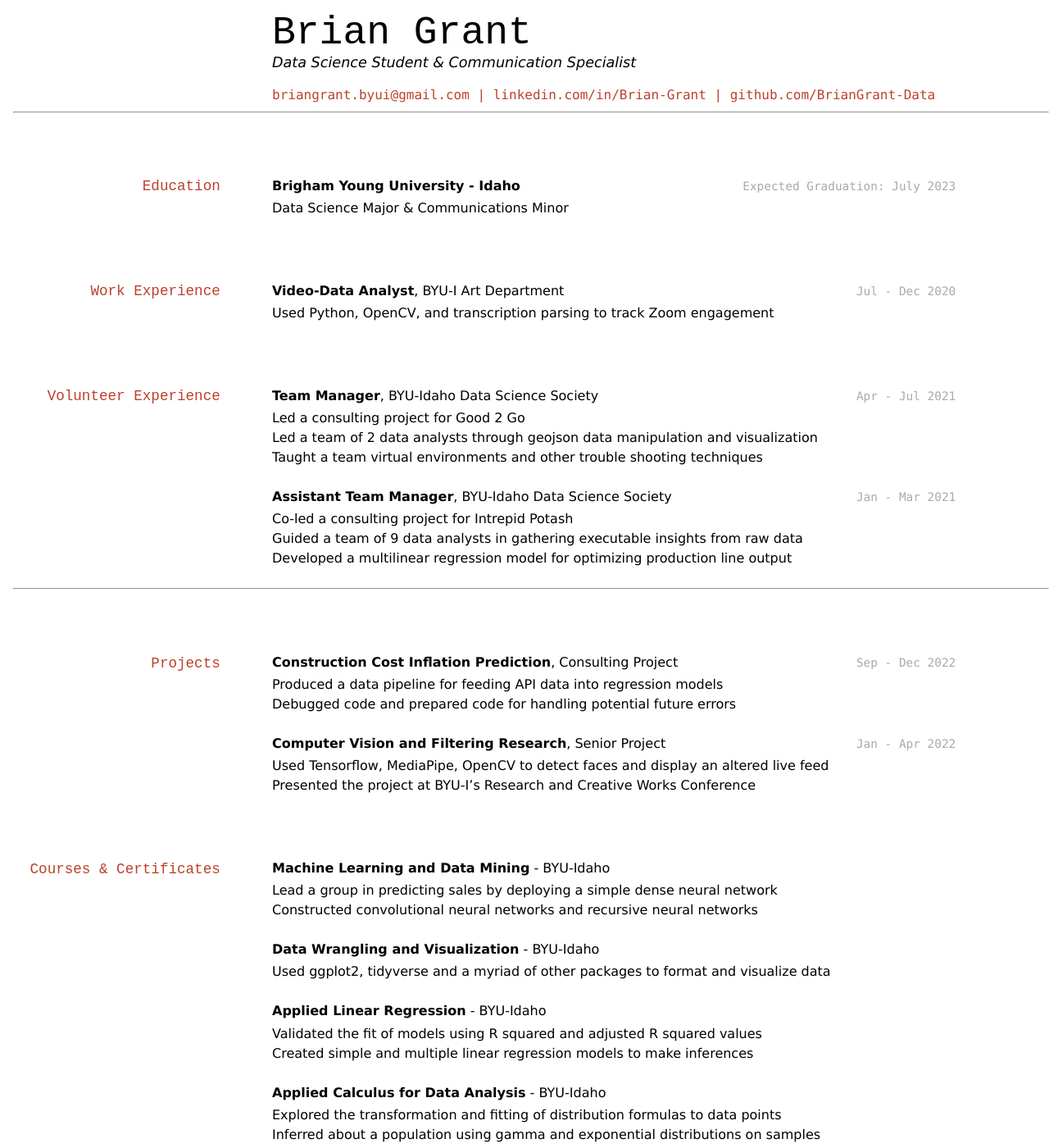
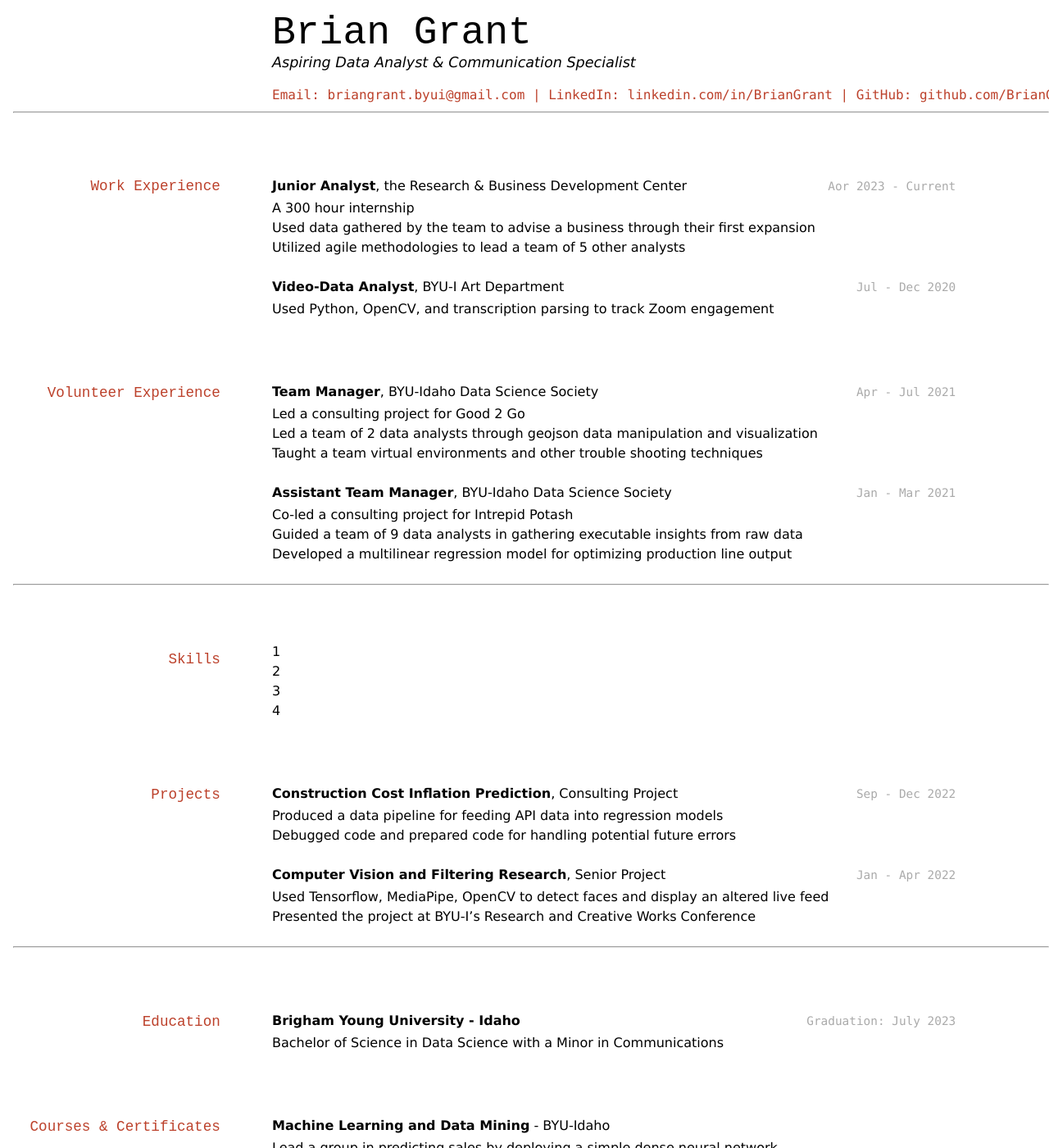
Before and after one commit to BrianGrant-Data/Resume, a Jekyll site: the page built from docs/index.md, in a window 1280 px wide and 1400 px high. Shown: the whole window at 82% size. Built offline with Jekyll 4.4.1, drawn with Linux system fonts in a browser that asks for light colours.

Commit message:
Update index.md

```diff
--- a/docs/index.md
+++ b/docs/index.md
@@ -2,13 +2,13 @@
 layout: cv
 title: Brian Grant's Resume
 ---
+
 # Brian Grant
-Data Science Student & Communication Specialist
-
+Aspiring Data Analyst & Communication Specialist
 <div id="webaddress">
-<a href="mailto:briangrant.byui@gmail.com">briangrant.byui@gmail.com</a>
-| <a href="https://linkedin.com/in/brian-grant">linkedin.com/in/Brian-Grant</a>
-| <a href="https://github.com/BrianGrant-Data">github.com/BrianGrant-Data</a>
+Email: <a href="mailto:briangrant.byui@gmail.com">briangrant.byui@gmail.com</a>
+| LinkedIn: <a href="https://linkedin.com/in/BrianGrant">linkedin.com/in/BrianGrant</a>
+| GitHub: <a href="https://github.com/BrianGrant-Data">github.com/BrianGrant-Data</a>
 </div>
 
 <!-- https://www.monique.tech/the-art-of-markdown -->
@@ -17,15 +17,17 @@ Data Science Student & Communication Specialist
 ---
 
 
-## Education
-`Expected Graduation: July 2023`
-__Brigham Young University - Idaho__
-- Data Science Major & Communications Minor
+## Work Experience
+`Aor 2023 - Current`
+__Junior Analyst__, the Research & Business Development Center
+- A 300 hour internship
+- Used data gathered by the team to advise a business through their first expansion
+- Utilized agile methodologies to lead a team of 5 other analysts
 
-## Work Experience
 `Jul - Dec 2020`
 __Video-Data Analyst__, BYU-I Art Department
 - Used Python, OpenCV, and transcription parsing to track Zoom engagement
+
 
 ## Volunteer Experience
 `Apr - Jul 2021`
@@ -44,6 +46,12 @@ __Assistant Team Manager__, BYU-Idaho Data Science Society
 ---
 
 
+## Skills
+- 1
+- 2
+- 3
+- 4
+
 
 ## Projects
 `Sep - Dec 2022`
@@ -56,6 +64,16 @@ __Computer Vision and Filtering Research__, Senior Project
 - Used Tensorflow, MediaPipe, OpenCV to detect faces and display an altered live feed
 - Presented the project at BYU-I's Research and Creative Works Conference
 
+
+---
+
+
+## Education
+`Graduation: July 2023`
+__Brigham Young University - Idaho__
+- Bachelor of Science in Data Science with a Minor in Communications
+
+
 ## Courses & Certificates
 __Machine Learning and Data Mining__ - BYU-Idaho
 - Lead a group in predicting sales by deploying a simple dense neural network
@@ -67,7 +85,3 @@ __Data Wrangling and Visualization__ - BYU-Idaho
 __Applied Linear Regression__ - BYU-Idaho
 - Validated the fit of models using R squared and adjusted R squared values
 - Created simple and multiple linear regression models to make inferences
-
-__Applied Calculus for Data Analysis__ - BYU-Idaho
-- Explored the transformation and fitting of distribution formulas to data points
-- Inferred about a population using gamma and exponential distributions on samples
```
